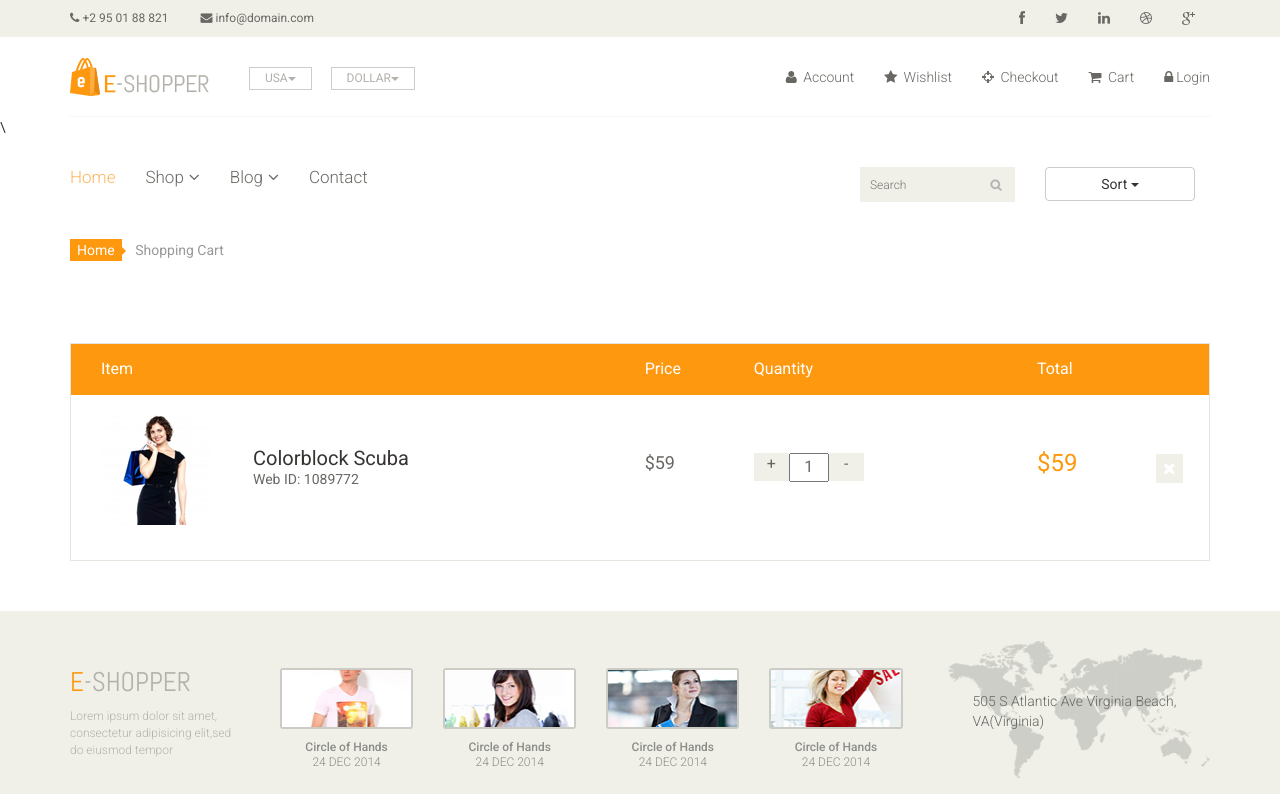
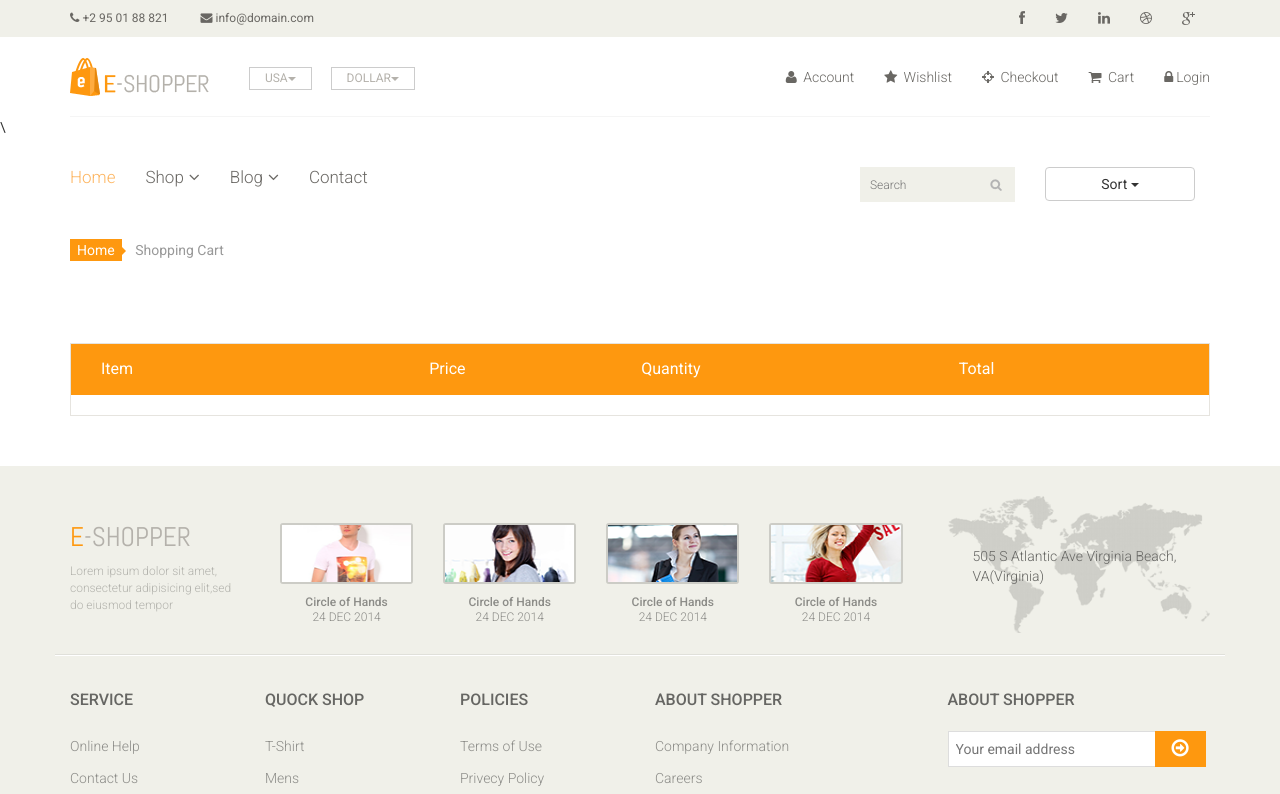
Before and after one commit to nthanhhai2909/fashion_book_frontend, a React (Create React App) app: page /cart in a window 1280 px wide. Shown: the top 794 px of the page. Built offline with nearby package versions, Linux system fonts and the light colour scheme.

Commit message:
fix add to cart

```diff
--- a/public/assets/css/main.css
+++ b/public/assets/css/main.css
@@ -1655,8 +1655,12 @@ h2.title {
 }
 
 
+#cart_items .cart_info .cart_description {
+  max-width: 200px;
+}
 #cart_items .cart_info .cart_description h4 {
-  margin-bottom: 0
+  margin-bottom: 0;
+  max-width: 200px;
 }
 
 #cart_items .cart_info .cart_description h4 a {
@@ -1668,7 +1672,7 @@ h2.title {
 }
 
 #cart_items .cart_info .cart_description p {
-  color:#696763
+  color:#696763;
 }
 
 
@@ -1686,8 +1690,11 @@ h2.title {
 .cart_product {
   display: block;
   margin: 15px -70px 10px 25px;
-}
-
+  max-width: 100px;
+}
+.cart_product img {
+  max-width: 100%;
+}
 .cart_quantity_button a {
   background:#F0F0E9;
   color: #696763;
--- /dev/null
+++ b/src/actions/cart.action.js
@@ -0,0 +1,26 @@
+import {cartTypes } from '../constants/action.types'
+import axios from 'axios'
+import storeConfig from '../config/storage.config'
+export const setCart = (data) => ({
+    type: cartTypes.SET_CART,
+    data
+})
+export const getCart = () => async (dispatch, getState) => {
+    let cart = null
+    cart = storeConfig.getCart()
+    if(cart !== null) {
+        dispatch(setCart(cart))
+        return
+    }
+    if(storeConfig.getUser() === null)
+        return
+    let id_user = storeConfig.getUser().id
+    try{
+         cart = await axios.get('http://localhost:8080/cart/' + id_user)
+    }
+    catch(err) {
+        console.log(err)
+        return
+    }
+    dispatch(setCart(cart.data.data.products))
+}
--- a/src/actions/product.action.js
+++ b/src/actions/product.action.js
@@ -143,7 +143,7 @@ export const addToCart = (product) => async (dispatch, getState) => {
         try {
             res = await axios.post('http://localhost:8080/cart/addtocard', {
                 id_user: storeConfig.getUser().id,
-                products: product
+                products: [product]
             })
         }
         catch (err) {
--- a/src/actions/user.action.js
+++ b/src/actions/user.action.js
@@ -5,8 +5,9 @@ export const loginSuccess = (token, user) => async (dispatch, getState) => {
     storeConfig.setUser(user)
     storeConfig.setToken(token)
     dispatch(setLoginSuccess())
-    // process cart
+
     let cart = storeConfig.getCart()
+    storeConfig.removeCart()
     if(cart !== null) {
         let res
         try {
@@ -19,7 +20,7 @@ export const loginSuccess = (token, user) => async (dispatch, getState) => {
             console.log(JSON.stringify(err.response))
             return
         }
-        storeConfig.removeCart()
+
     }
 }
 
--- a/src/components/cart/cart.js
+++ b/src/components/cart/cart.js
@@ -27,7 +27,7 @@ class Cart extends Component {
             searchTextSubmit={() => this.props.searchTextSubmit()}
           />
         </header>
-        <ContentCart />
+        <ContentCart cart={this.props.cart} />
         <footer id="footer">
           <FooterTop />
           <FooterMiddle />
--- a/src/components/cart/content.cart.js
+++ b/src/components/cart/content.cart.js
@@ -1,4 +1,4 @@
-import React, { Component } from "react";
+import React, { Component } from "react"
 class ContentCart extends Component {
   constructor() {
     super();
@@ -28,20 +28,22 @@ class ContentCart extends Component {
                 </tr>
               </thead>
               <tbody>
+                {this.props.cart.map((element, index) => {
+                  return (
                     <tr>
                       <td class="cart_product">
                         <a href="">
-                      <img src="assets/images/cart/one.png" alt="" />
+                          <img src={element.img} alt=""/>
                         </a>
                       </td>
                       <td class="cart_description">
                         <h4>
-                      <a href="">Colorblock Scuba</a>
+                          <a href="">{element.name}</a>
                         </h4>
-                    <p>Web ID: 1089772</p>
+                        <p>Web ID: {element._id}</p>
                       </td>
                       <td class="cart_price">
-                    <p>$59</p>
+                        <p>{element.price}</p>
                       </td>
                       <td class="cart_quantity">
                         <div class="cart_quantity_button">
@@ -53,7 +55,7 @@ class ContentCart extends Component {
                             class="cart_quantity_input"
                             type="text"
                             name="quantity"
-                        value="1"
+                            value={element.count}
                             autocomplete="off"
                             size="2"
                           />
@@ -64,7 +66,7 @@ class ContentCart extends Component {
                         </div>
                       </td>
                       <td class="cart_total">
-                    <p class="cart_total_price">$59</p>
+                        <p class="cart_total_price">{element.price * element.count}</p>
                       </td>
                       <td class="cart_delete">
                         <a class="cart_quantity_delete" href="">
@@ -72,6 +74,8 @@ class ContentCart extends Component {
                         </a>
                       </td>
                     </tr>
+                  );
+                })}
               </tbody>
             </table>
           </div>
--- a/src/components/header/header.middle.js
+++ b/src/components/header/header.middle.js
@@ -31,7 +31,9 @@ class HeaderMiddle extends Component {
         if(this.props.islogin) {
             return (
                 <li className="btn-custom"
-                onClick={() => this.props.logout()}
+                onClick={() => {
+                    this.props.logout()
+                    this.props.history.push('/')}}
                 ><a><i className="fa fa-lock"></i>Logout</a></li>
             )
         }
--- a/src/config/storage.config.js
+++ b/src/config/storage.config.js
@@ -21,6 +21,8 @@ exports.setUser = (user) => {
     localStorage.setItem("user", JSON.stringify(user))
 }
 exports.getUser = () => {
+    if(localStorage.getItem('user') === null)
+        return null
     return JSON.parse(localStorage.getItem('user'))
 }
 exports.clear = () => {
--- a/src/constants/action.types.js
+++ b/src/constants/action.types.js
@@ -60,3 +60,7 @@ export const sortTypes =  {
     SORT_PRICE_DECREASED: 'SORT_PRICE_DECREASED',
 
 }
+
+export const cartTypes = {
+    SET_CART: 'SET_CART'
+}
--- a/src/containers/cart.container.js
+++ b/src/containers/cart.container.js
@@ -5,12 +5,14 @@ import Cart from "../components/cart/cart";
 import * as productActions from "../actions/product.action";
 import * as homeActions from "../actions/home.action";
 import * as userActions from "../actions/user.action";
+import * as cartActions from '../actions/cart.action'
 class CartContainer extends Component {
   constructor() {
     super();
   }
   componentWillMount() {
     this.props.actions.auth()
+    this.props.cartActions.getCart()
   }
   render() {
     return (
@@ -23,19 +25,22 @@ class CartContainer extends Component {
         searchTextSubmit={() => this.props.homeActions.searchTextSubmit()}
         setSearchText={value => this.props.homeActions.setSearchText(value)}
         history={this.props.history}
+        cart={this.props.cart}
       />
     );
   }
 }
 const mapStateToProps = state => ({
-  islogin: state.userReducers.login.islogin
+  islogin: state.userReducers.login.islogin,
+  cart: state.cartReducers.cart.data
 });
 
 const mapDispatchToProps = dispatch => {
   return {
     actions: bindActionCreators(userActions, dispatch),
     homeActions: bindActionCreators(homeActions, dispatch),
-    productActions: bindActionCreators(productActions, dispatch)
+    productActions: bindActionCreators(productActions, dispatch),
+    cartActions: bindActionCreators(cartActions, dispatch)
   };
 };
 export default connect(mapStateToProps, mapDispatchToProps)(CartContainer);
--- /dev/null
+++ b/src/reducers/cart.reducer.js
@@ -0,0 +1,16 @@
+import { cartTypes} from '../constants/action.types'
+import { combineReducers } from 'redux'
+const cart = (state = { data: []}, action) => {
+    switch(action.type) {
+        case cartTypes.SET_CART: {
+            return {
+                ...state,
+                data: action.data
+            }
+        }
+        default: return state
+    }
+}
+export default combineReducers({
+    cart
+})
--- a/src/reducers/index.js
+++ b/src/reducers/index.js
@@ -3,9 +3,11 @@ import userReducers from './user.reducer'
 import homeReducers from './home.reducer'
 import productReducers from './product.reducer'
 import profileReducers from './profile.reducer'
+import cartReducers from './cart.reducer'
 export default combineReducers({
     userReducers,
     homeReducers,
     productReducers,
     profileReducers,
+    cartReducers,
 })
```
Lines whose indentation alone changed are shown as unchanged.
